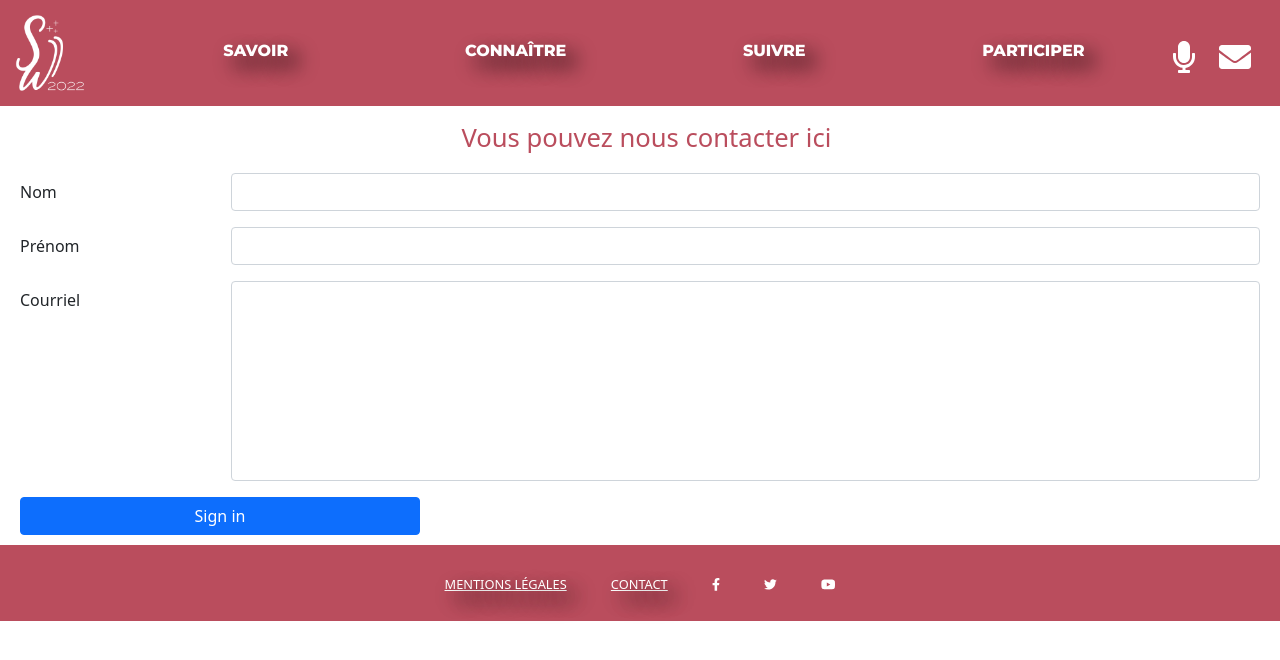
After one commit to Jilvo/sw2022, a Django app: page /contact in a window 1280 px wide. The commit adds this page. Shown: the top 660 px of the page. Run offline with Django 3.2, Linux system fonts and the light colour scheme; some libraries are stand-ins or nearby versions.

Commit message:
add contact page

```diff
--- a/actus/static/css/styles_changes.css
+++ b/actus/static/css/styles_changes.css
@@ -1,11 +1,15 @@
-
-
+@import url('https://fonts.googleapis.com/css2?family=Montserrat:wght@400;800&display=swap');
 :root
 {
-  --bleuvert : #008080;
+  --bleuvert : #ba4d5d;
+  --bleu : #0070A9;
   --lavande : #8D8D8D; /*#E6E6FA;*/
-  --jaune : #FFD700;
+  --jaune : #FFFFFF;
   --shadow : rgba(0,0,0,48) 10px 10px 20px;
+  --montserrat : 'Montserrat';
+}
+.montserrat{
+    font-family: var(--montserrat) !important;
 }
 
 footer
@@ -22,7 +26,7 @@ footer
 
 footer a
 {
-  color: #FFD700;
+  color: var(--jaune);
   font-size: 1vw;
   text-transform: uppercase;
   justify-content: center;
@@ -31,13 +35,13 @@ footer a
 }
 footer a:hover
 {
-  color: #debb00;
+  color: var(--jaune);
   text-decoration: none;
 }
 
 
 .shadow_title{
-    text-shadow: rgba(0,0,0,48) 10px 10px 20px;
+    text-shadow: var(--shadow);
 }
 
 @media only screen and (max-width: 1024px)
@@ -59,10 +63,6 @@ footer a:hover
     margin-top: -15px;
   }
 }
-
-html{
-    font-family: 'Roboto';
-}
 .flex{
     display: flex;
 }
@@ -81,7 +81,7 @@ html{
     position: absolute;
 }
 .yellow_title{
-    color: rgb(255, 215, 0) !important;
+    color: var(--jaune) !important;
     font-weight: bold;
 }
 .banner{
@@ -196,3 +196,13 @@ background: #F44336;
 .accordion-button:not(.collapsed){
     color: var(--bleuvert);
 }
+.contact_form{
+    margin-left: 20px;
+    margin-right: 20px;
+}
+.contact_send{
+    display: flow-root;
+    margin: auto;
+    width: 400px;
+    margin-bottom: 10px;
+}
--- a/actus/templates/base.html
+++ b/actus/templates/base.html
@@ -2,6 +2,7 @@
 <!DOCTYPE html>
     <html lang="fr">
         <head>
+            <link rel="icon" type="image/png" href="{% static 'assets/logo.png' %}" />
             <link rel="stylesheet" href="{% static 'css/styles.css' %}">
             <link rel="stylesheet" href="{% static 'css/styles_changes.css' %}">
             <script src="{% static 'js/scripts.js' %}"></script>
@@ -18,7 +19,7 @@
 
         <!-- Navbar -->
         <nav style="justify-content: center;"class="navbar navbar-expand-lg navbar-dark bg_nav_bar">
-            <a style="font-size: 30px!important;" class="navbar-brand logo_position yellow_title shadow_title" href="index">SW2022</a>
+            <a style="font-size: 30px!important;" class="navbar-brand logo_position yellow_title shadow_title" href="index"><img style="width: 80px;"src="{% static 'assets/logo.png' %}"></a>
             <div class="container">
                 <button style="margin-top: 5px;" class="navbar-toggler button_hamburger" type="button" data-toggle="collapse" data-target="#navbar10">
                     <span class="navbar-toggler-icon"></span>
@@ -26,16 +27,16 @@
                 <div class="navbar-collapse collapse" id="navbar10">
                     <ul class="navbar-nav nav-fill w-100">
                         <li class="nav-item">
-                            <a class="nav-link yellow_title shadow_title" href="index">Savoir</a>
+                            <a class="nav-link yellow_title shadow_title montserrat" href="index">SAVOIR</a>
                         </li>
                         <li class="nav-item">
-                            <a class="nav-link yellow_title shadow_title" href="connaitre">Connaître</a>
+                            <a class="nav-link yellow_title shadow_title montserrat" href="connaitre">CONNAÎTRE</a>
                         </li>
                         <li class="nav-item">
-                            <a class="nav-link yellow_title shadow_title" href="suivre">Suivre</a>
+                            <a class="nav-link yellow_title shadow_title montserrat" href="suivre">SUIVRE</a>
                         </li>
                         <li class="nav-item">
-                            <a class="nav-link yellow_title shadow_title" href="#">Participer</a>
+                            <a class="nav-link yellow_title shadow_title montserrat" href="#">PARTICIPER</a>
                         </li>
                         <li style="text-align: center;">
                             <i style="margin-top: 10px; margin-right: 20px;" class="fas fa-microphone fa-2x yellow_title"></i>
@@ -51,10 +52,13 @@
         <footer class="text-center text-lg-start ">
             <div style="margin: 0 auto;" class="text-center p-3 ">
               <a href="#">Mentions légales</a>
-              <a href="#">Contact</a>
+              <a href="contact">Contact</a>
                 <a href="#"><i class="fab fa-facebook-f"></i></a>
-                <a href="#"><i class="fab fa-twitter"></i></a>
+                <a href="https://twitter.com/StephWendlinger"><i class="fab fa-twitter"></i></a>
                 <a href="#"><i class="fab fa-youtube"></i></a>
             </div>
           </footer>
+          <link href="https://cdn.jsdelivr.net/npm/bootstrap@5.0.1/dist/css/bootstrap.min.css" rel="stylesheet" integrity="sha384-+0n0xVW2eSR5OomGNYDnhzAbDsOXxcvSN1TPprVMTNDbiYZCxYbOOl7+AMvyTG2x" crossorigin="anonymous">
+          <script src="https://ajax.googleapis.com/ajax/libs/jquery/3.5.1/jquery.min.js"></script>
+        <script src="https://maxcdn.bootstrapcdn.com/bootstrap/3.3.7/js/bootstrap.min.js"></script>
     </html>
--- /dev/null
+++ b/actus/templates/contact.html
@@ -0,0 +1,33 @@
+{% extends "base.html" %}
+{% load static %}
+{% block content %}
+
+<div>
+    <p style="text-align: center;" class="home_article"> Vous pouvez nous contacter ici</p>
+    <form class="contact_form">
+        <div class="row mb-3">
+          <label for="inputEmail3" class="col-sm-2 col-form-label">Nom</label>
+          <div class="col-sm-10">
+            <input type="email" class="form-control" id="inputEmail3">
+          </div>
+        </div>
+        <div class="row mb-3">
+          <label for="inputPassword3" class="col-sm-2 col-form-label">Prénom</label>
+          <div class="col-sm-10">
+            <input type="password" class="form-control" id="inputPassword3">
+          </div>
+        </div>
+        <div class="row mb-3">
+            <label for="inputPassword3" class="col-sm-2 col-form-label">Courriel</label>
+            <div class="col-sm-10">
+              <input style="height: 200px;" type="password" class="form-control" id="inputPassword3">
+            </div>
+          </div>
+        <div>
+        <button type="submit" class="btn btn-primary contact_send ">Sign in</button>
+      </div>
+      </form>
+</div>
+
+
+{% endblock %}
--- a/actus/views.py
+++ b/actus/views.py
@@ -15,3 +15,7 @@ def connaitre_function(request):
 def suivre_function(request):
     """Render the Suivre page"""
     return render(request,"suivre.html")
+
+def contact_function(request):
+    """Render the Contact page"""
+    return render(request,"contact.html")
--- a/sw2022/urls.py
+++ b/sw2022/urls.py
@@ -23,5 +23,6 @@ urlpatterns = [
     path("index", actus_views.home_function, name="index"),
     path("connaitre", actus_views.connaitre_function, name="connaitre"),
     path("suivre", actus_views.suivre_function, name="suivre"),
+    path("contact", actus_views.contact_function , name="contact"),
 
 ]
```
Also changed, not shown: actus/templates/index.html (+6 -3 lines), actus/static/assets/banner_crop.jpg (added), actus/static/assets/logo.png (added), ressources/icon/Facebook.png (deleted), ressources/icon/twitter.png (deleted), ressources/icon/youtube.png (deleted).
